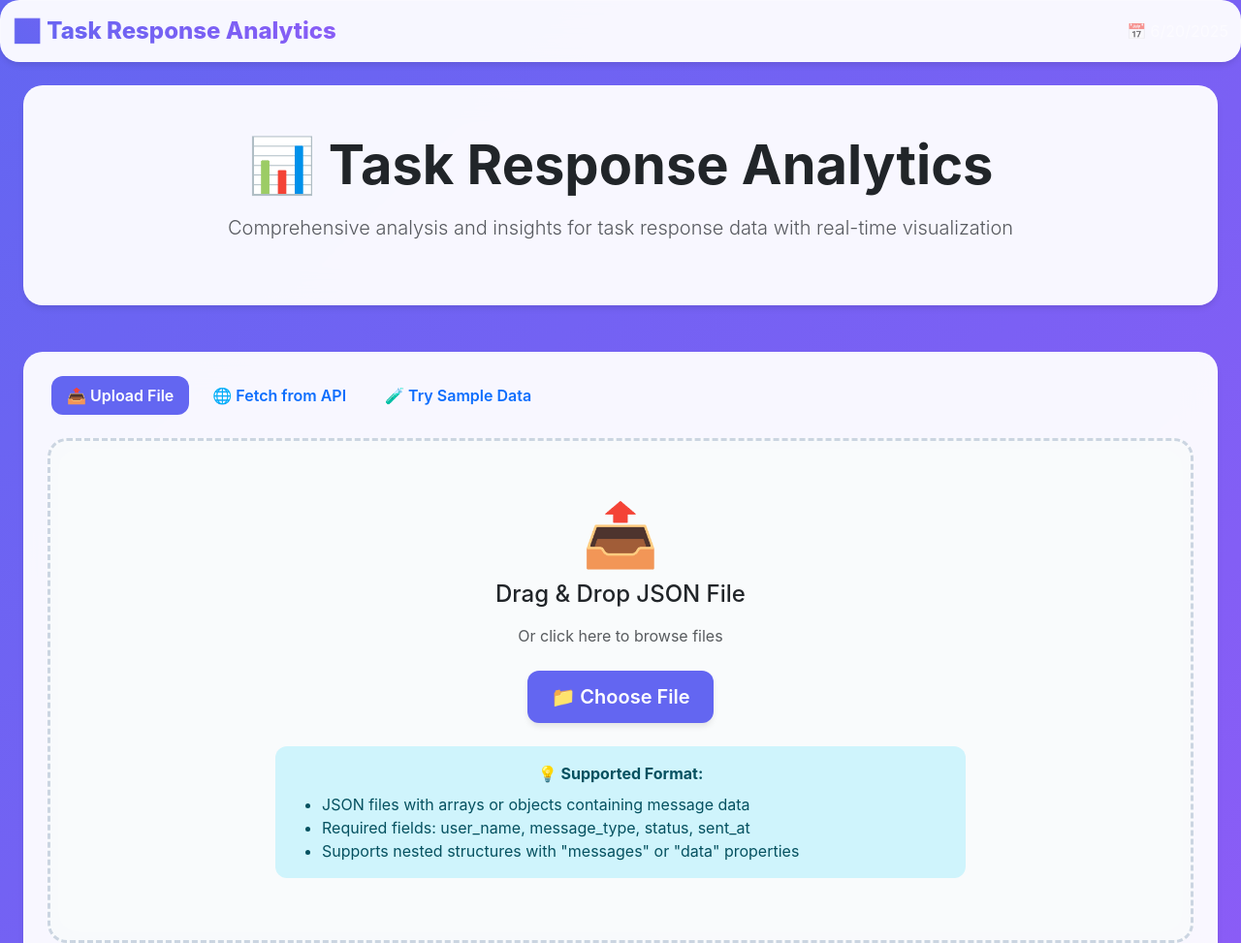
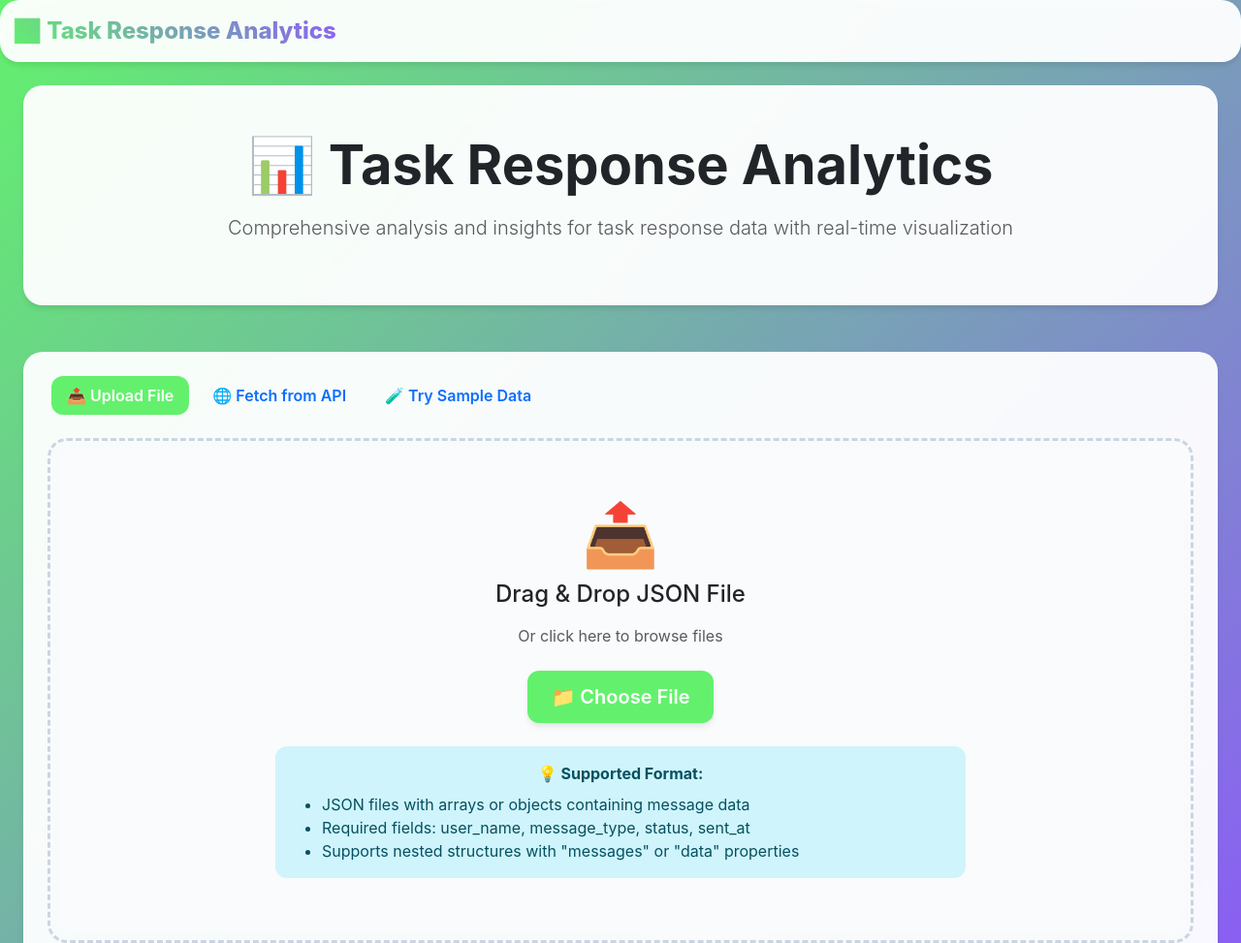
Before and after one commit to texxensolution/field_survey_analytics, a plain HTML site: page index.html in a window 1280 px wide. Shown: the top 973 px of the page at 97% size. Drawn offline with nearby package versions, Linux system fonts and the light colour scheme.

```diff
--- a/index.html
+++ b/index.html
@@ -16,8 +16,8 @@
 
     <style>
         :root {
-            --primary: #6366f1;
-            --primary-dark: #4f46e5;
+            --primary: #63f16d;
+            --primary-dark: #20653c;
             --secondary: #8b5cf6;
             --success: #10b981;
             --warning: #f59e0b;
@@ -279,7 +279,7 @@
                 📊 Task Response Analytics
             </a>
             <div class="navbar-nav ms-auto">
-                <span class="navbar-text">
+                <span class="navbar-text text-dark>
                     📅 <span id="current-date"></span>
                 </span>
             </div>
```
